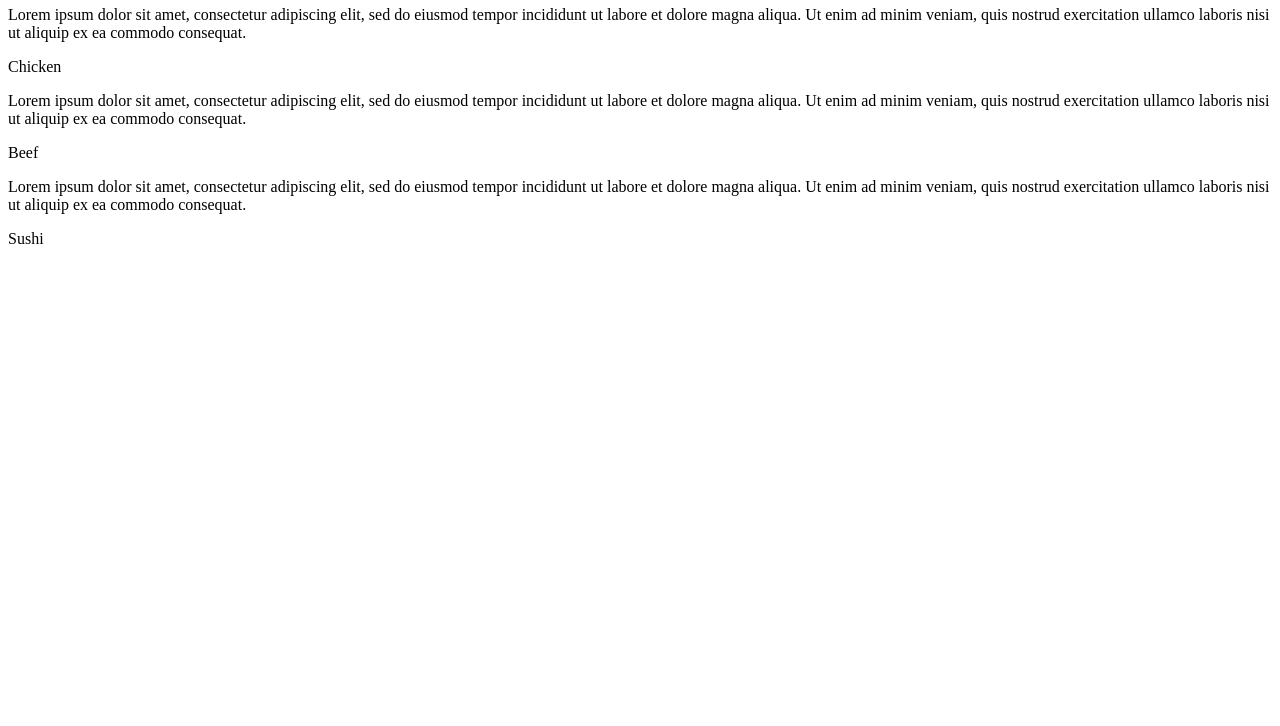
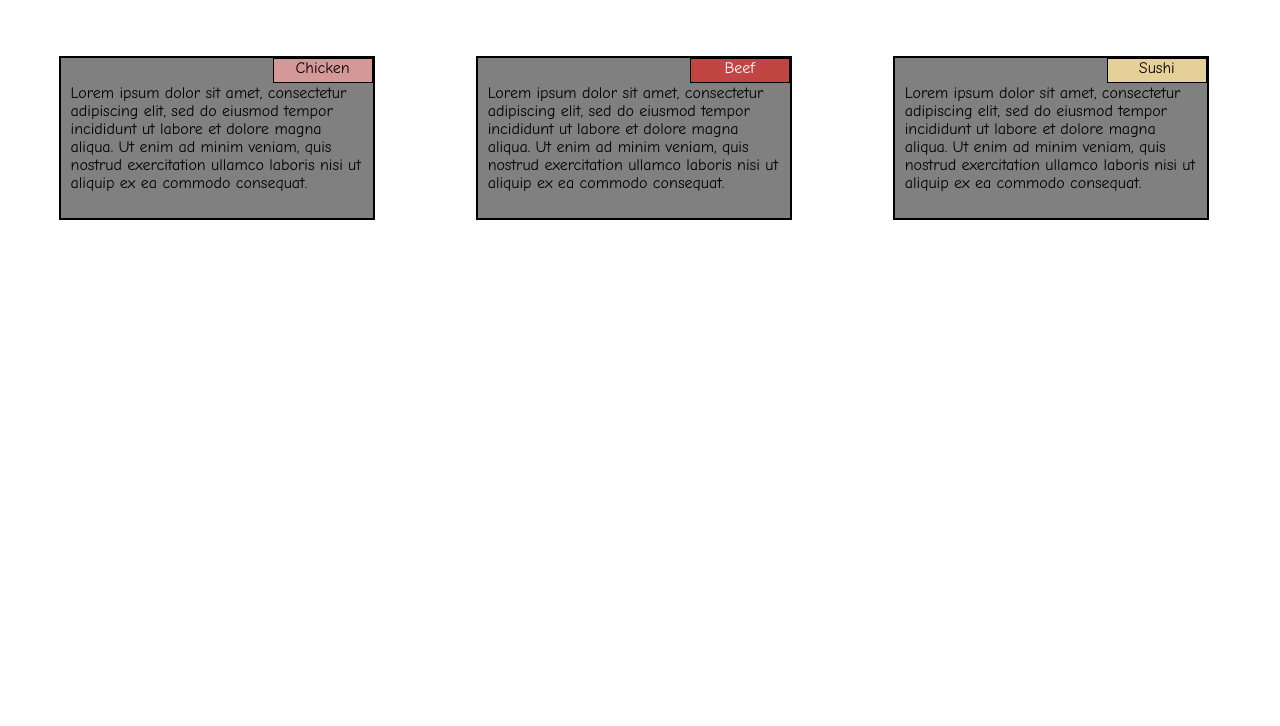
Before and after one commit to sunnybly/course1, a plain HTML site: page mod_solution/index.html in a window 1280 px wide. Shown: the part 74-800 px from the top of the page. Drawn offline with Linux system fonts and the light colour scheme; files that its build step writes are made by us from their sources.

Commit message:
Update index.html

```diff
--- a/mod_solution/index.html
+++ b/mod_solution/index.html
@@ -3,7 +3,7 @@
 <head>
 <meta charset="utf-8">
 <meta name="viewport" content="width=device-width, initial-scale=1">
-<link rel="stylesheet" href="css/style.css" type="text" />
+<link rel="stylesheet" href="style.css" >
 <title>Responsive Layout</title>
 </head>
 <body>
```
